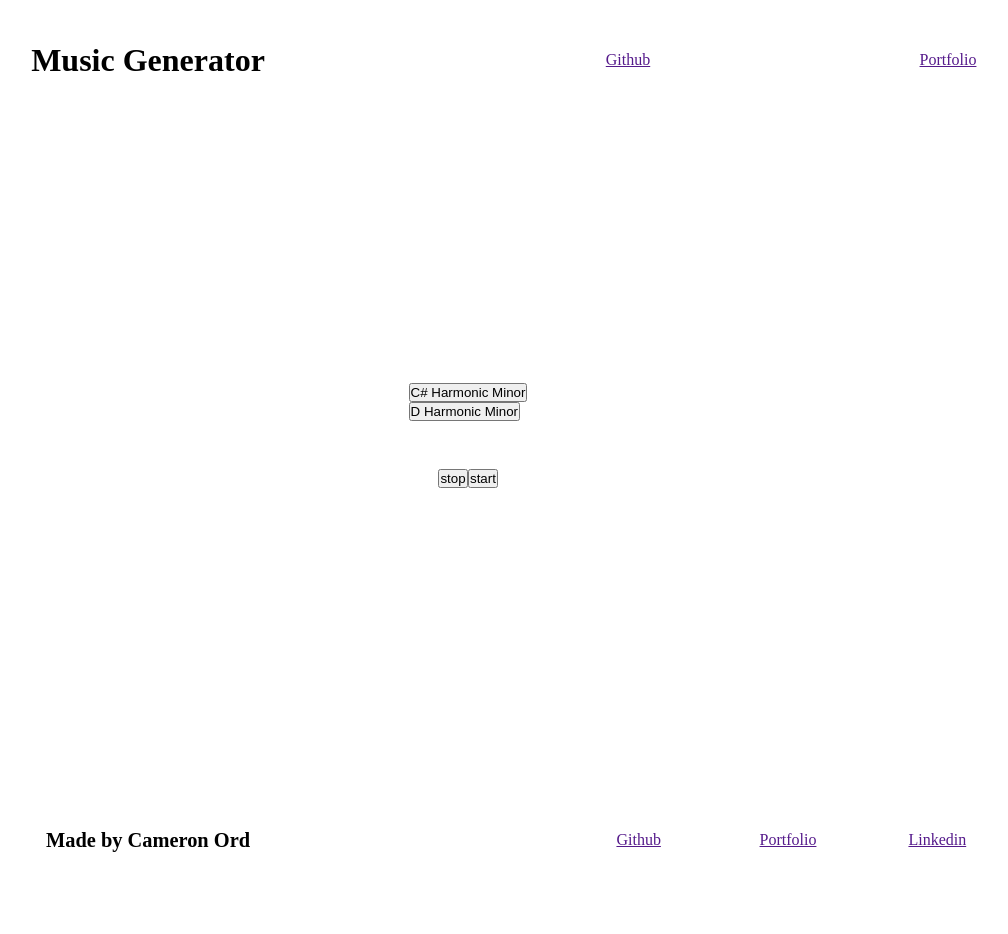
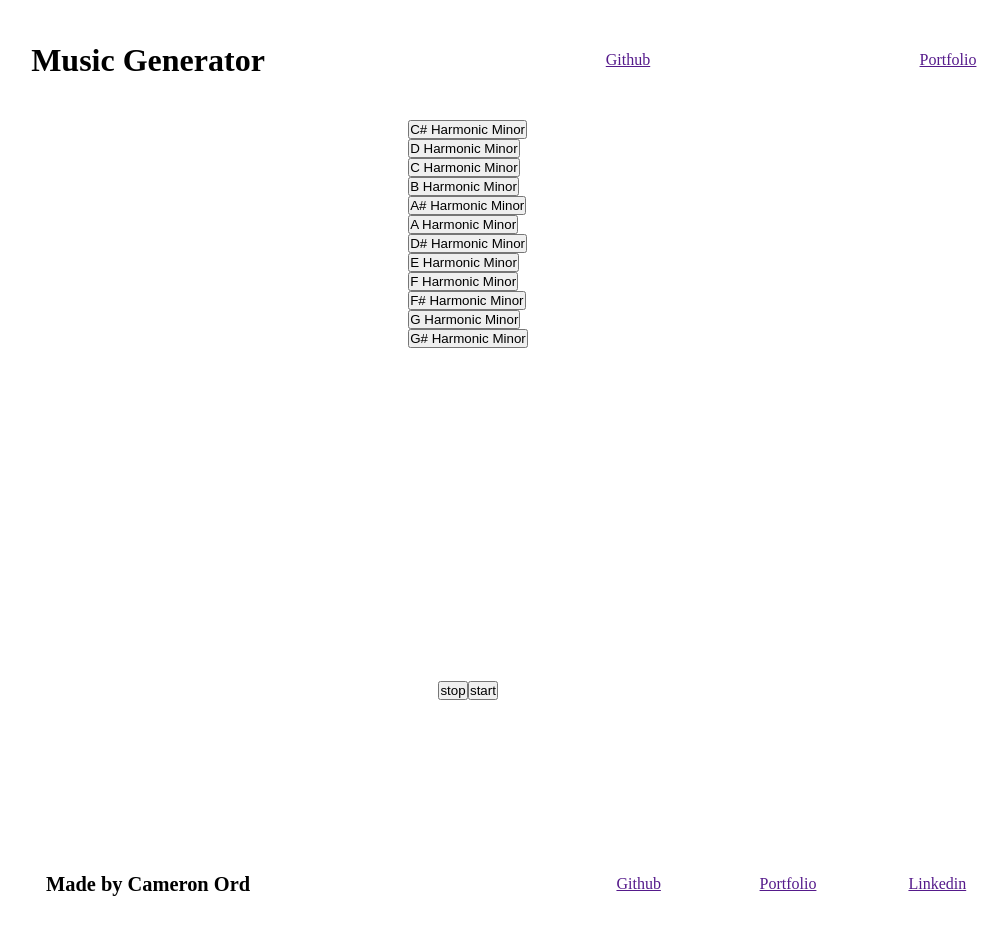
Before and after one commit to Cameron-Ord/JsMusicGenerator, a plain HTML site: page index.html in a window 1280 px wide. Shown: the whole page, without its empty margins (172-1180 px from the left). Drawn offline with nearby package versions, Linux system fonts and the light colour scheme.

Commit message:
full range harmonic minor

```diff
--- a/Js/main.js
+++ b/Js/main.js
@@ -1,14 +1,23 @@
 import { MusicGenerator } from "./genClass.js";
 const choiceToScale = {
+    "C#HarmonicMinor": ["C#3", "D#3", "E3", "F#3", "G#3", "A3", "C3"],
     "DHarmonicMinor": ["D3", "E3", "F3", "G3", "A3", "Bb3", "C#3"],
-    "C#HarmonicMinor": ["C#3", "D#3", "E3", "F#3", "G#3", "A3", "C3"],
-    "CHarmonicMinor": ["C3", "D3", "Eb3", "F3", "G3", "Ab3", "B3"]
+    "CHarmonicMinor": ["C3", "D3", "Eb3", "F3", "G3", "Ab3", "B3"],
+    "BHarmonicMinor": ["B3", "C#3", "D3", "E3", "F#3", "G3", "A#3"],
+    "A#HarmonicMinor": ["A#3", "C3", "C#3", "D#3", "F3", "F#3", "A3"],
+    "AHarmonicMinor": ["A3", "B3", "C3", "D3", "E3", "F3", "G#3"],
+    "D#HarmonicMinor": ["D#3", "F3", "F#3", "G#3", "A#3", "B3", "D3"],
+    "EHarmonicMinor": ["E3", "F#3", "G3", "A3", "B3", "C3", "D#3"],
+    "FHarmonicMinor": ["F3", "G3", "Ab3", "Bb3", "C3", "Db3", "E3"],
+    "F#HarmonicMinor": ["F#3", "G#3", "A3", "B3", "C#3", "D3", "F3"],
+    "GHarmonicMinor": ["G3", "A3", "Bb3", "C3", "D3", "Eb3", "F#3"],
+    "G#HarmonicMinor": ["G#3", "A#3", "B3", "C#3", "D#3", "E3", "G3"],
+
 };
 const musicGenerator = new MusicGenerator();
 const playBtn = document.querySelector('.playBtn');
 const stopBtn = document.querySelector('.stopBtn');
 const noteBtn = document.querySelector('#scale_choice');
-
 musicGenerator.choiceToScale = choiceToScale;
 
 playBtn.addEventListener('click', () => {
--- a/index.html
+++ b/index.html
@@ -27,6 +27,36 @@
                         </div>
                         <div>
                             <button class="scale_choice_btn">D Harmonic Minor</button>
+                        </div>
+                        <div>
+                            <button class="scale_choice_btn">C Harmonic Minor</button>
+                        </div>
+                        <div>
+                            <button class="scale_choice_btn">B Harmonic Minor</button>
+                        </div>
+                        <div>
+                            <button class="scale_choice_btn">A# Harmonic Minor</button>
+                        </div>
+                        <div>
+                            <button class="scale_choice_btn">A Harmonic Minor</button>
+                        </div>
+                        <div>
+                            <button class="scale_choice_btn">D# Harmonic Minor</button>
+                        </div>
+                        <div>
+                            <button class="scale_choice_btn">E Harmonic Minor</button>
+                        </div>
+                        <div>
+                            <button class="scale_choice_btn">F Harmonic Minor</button>
+                        </div>
+                        <div>
+                            <button class="scale_choice_btn">F# Harmonic Minor</button>
+                        </div>
+                        <div>
+                            <button class="scale_choice_btn">G Harmonic Minor</button>
+                        </div>
+                        <div>
+                            <button class="scale_choice_btn">G# Harmonic Minor</button>
                         </div>
                     </span>
                 </article>
```
